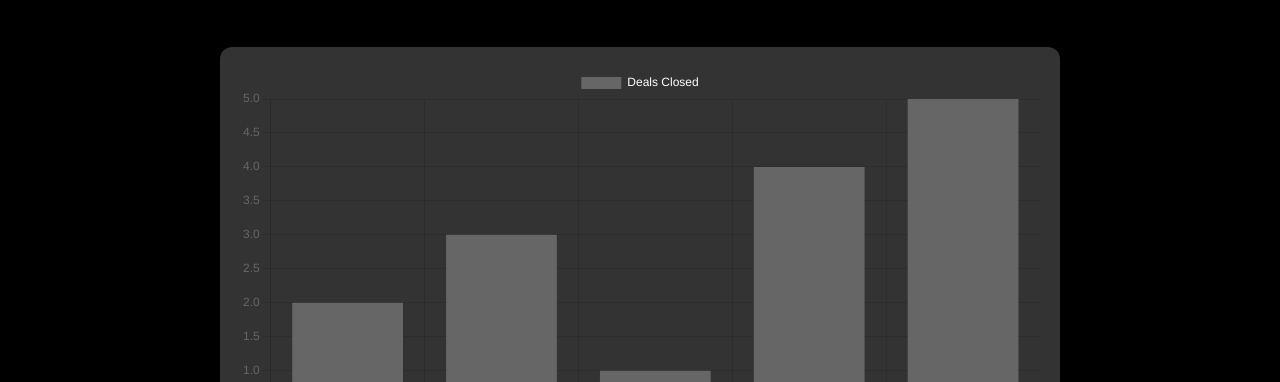
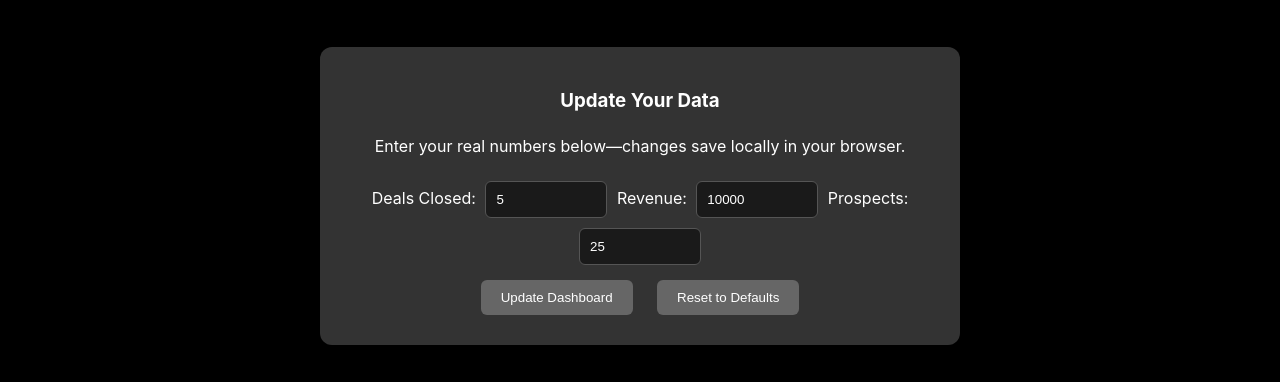
Before and after one commit to salesplatform-org/salesplatform-org, a plain HTML site: page index.html in a window 1280 px wide. Shown: the part 363-745 px from the top of the page. Drawn offline with nearby package versions, Linux system fonts and the light colour scheme.

Commit message:
Add editable data form for personalized dashboard

```diff
--- a/index.html
+++ b/index.html
@@ -73,6 +73,37 @@
         canvas {
             max-height: 400px;
         }
+        .data-form {
+            background: #333333;
+            padding: 20px;
+            border-radius: 12px;
+            box-shadow: 0 4px 8px rgba(0,0,0,0.3);
+            margin: 20px auto;
+            max-width: 600px;
+            text-align: center;
+        }
+        .data-form input {
+            background: #1a1a1a;
+            border: 1px solid #555555;
+            color: #ffffff;
+            padding: 10px;
+            margin: 5px;
+            border-radius: 6px;
+            width: 100px;
+        }
+        .data-form button {
+            background: #666666;
+            color: #ffffff;
+            border: none;
+            padding: 10px 20px;
+            border-radius: 6px;
+            cursor: pointer;
+            margin: 10px;
+            transition: background 0.2s;
+        }
+        .data-form button:hover {
+            background: #888888;
+        }
         @media (max-width: 768px) {
             .dashboard { justify-content: center; }
             .card { width: 100%; max-width: 300px; }
@@ -89,30 +120,86 @@
     <div class="dashboard">
         <div class="card">
             <h3>Total Deals Closed</h3>
-            <div class="metric">5</div>
+            <div class="metric" id="dealsClosed">5</div>
         </div>
         <div class="card">
             <h3>Monthly Revenue</h3>
-            <div class="metric">$10,000</div>
+            <div class="metric" id="monthlyRevenue">$10,000</div>
         </div>
         <div class="card">
             <h3>Active Prospects</h3>
-            <div class="metric">25</div>
+            <div class="metric" id="activeProspects">25</div>
         </div>
+    </div>
+
+    <div class="data-form">
+        <h3>Update Your Data</h3>
+        <p>Enter your real numbers below—changes save locally in your browser.</p>
+        <div>
+            <label>Deals Closed: </label>
+            <input type="number" id="inputDeals" value="5" min="0">
+            <label>Revenue: </label>
+            <input type="text" id="inputRevenue" value="10000" placeholder="$ Amount">
+            <label>Prospects: </label>
+            <input type="number" id="inputProspects" value="25" min="0">
+        </div>
+        <button onclick="updateData()">Update Dashboard</button>
+        <button onclick="resetData()">Reset to Defaults</button>
     </div>
 
     <div id="chartContainer">
         <canvas id="salesChart"></canvas>
     </div>
     <script>
+        // Load saved data on page load
+        function loadData() {
+            const savedDeals = localStorage.getItem('dealsClosed') || 5;
+            const savedRevenue = localStorage.getItem('monthlyRevenue') || '10000';
+            const savedProspects = localStorage.getItem('activeProspects') || 25;
+            document.getElementById('dealsClosed').textContent = savedDeals;
+            document.getElementById('monthlyRevenue').textContent = '$' + Number(savedRevenue).toLocaleString();
+            document.getElementById('activeProspects').textContent = savedProspects;
+            document.getElementById('inputDeals').value = savedDeals;
+            document.getElementById('inputRevenue').value = savedRevenue;
+            document.getElementById('inputProspects').value = savedProspects;
+            updateChart([2, 3, 1, 4, Number(savedDeals)]); // Simple update to last bar
+        }
+
+        // Update dashboard and save to localStorage
+        function updateData() {
+            const deals = document.getElementById('inputDeals').value || 0;
+            const revenue = document.getElementById('inputRevenue').value.replace(/[^0-9]/g, '') || 0;
+            const prospects = document.getElementById('inputProspects').value || 0;
+            document.getElementById('dealsClosed').textContent = deals;
+            document.getElementById('monthlyRevenue').textContent = '$' + Number(revenue).toLocaleString();
+            document.getElementById('activeProspects').textContent = prospects;
+            localStorage.setItem('dealsClosed', deals);
+            localStorage.setItem('monthlyRevenue', revenue);
+            localStorage.setItem('activeProspects', prospects);
+            updateChart([2, 3, 1, 4, Number(deals)]);
+            alert('Data updated! Refresh the page to see it persist.');
+        }
+
+        // Reset to defaults
+        function resetData() {
+            localStorage.removeItem('dealsClosed');
+            localStorage.removeItem('monthlyRevenue');
+            localStorage.removeItem('activeProspects');
+            location.reload();
+        }
+
+        // Update chart
+        let salesChart;
+        function updateChart(data) {
             const ctx = document.getElementById('salesChart').getContext('2d');
-        const salesChart = new Chart(ctx, {
+            if (salesChart) salesChart.destroy();
+            salesChart = new Chart(ctx, {
                 type: 'bar',
                 data: {
                     labels: ['Jan', 'Feb', 'Mar', 'Apr', 'May'],
                     datasets: [{
                         label: 'Deals Closed',
-                    data: [2, 3, 1, 4, 5],
+                        data: data,
                         backgroundColor: '#666666'
                     }]
                 },
@@ -123,14 +210,18 @@
                     plugins: {
                         legend: {
                             labels: { color: '#ffffff' }
+                        }
                     },
                     scales: {
                         x: { ticks: { color: '#ffffff' } },
                         y: { ticks: { color: '#ffffff' } }
                     }
                 }
+            });
         }
-        });
+
+        // Initialize on load
+        loadData();
     </script>
 </body>
 </html>
```
Lines whose indentation alone changed are shown as unchanged.
